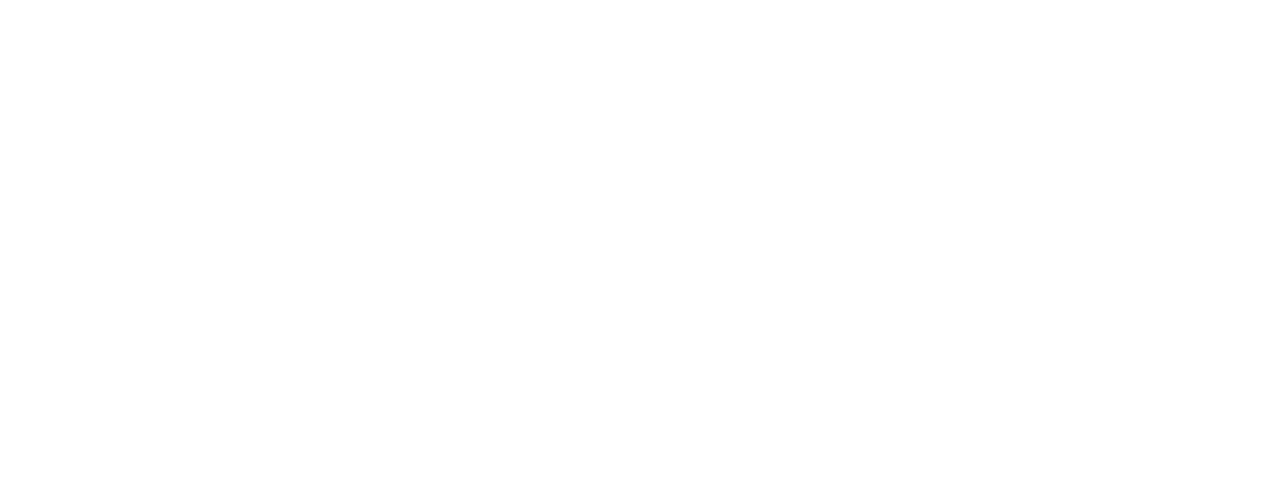
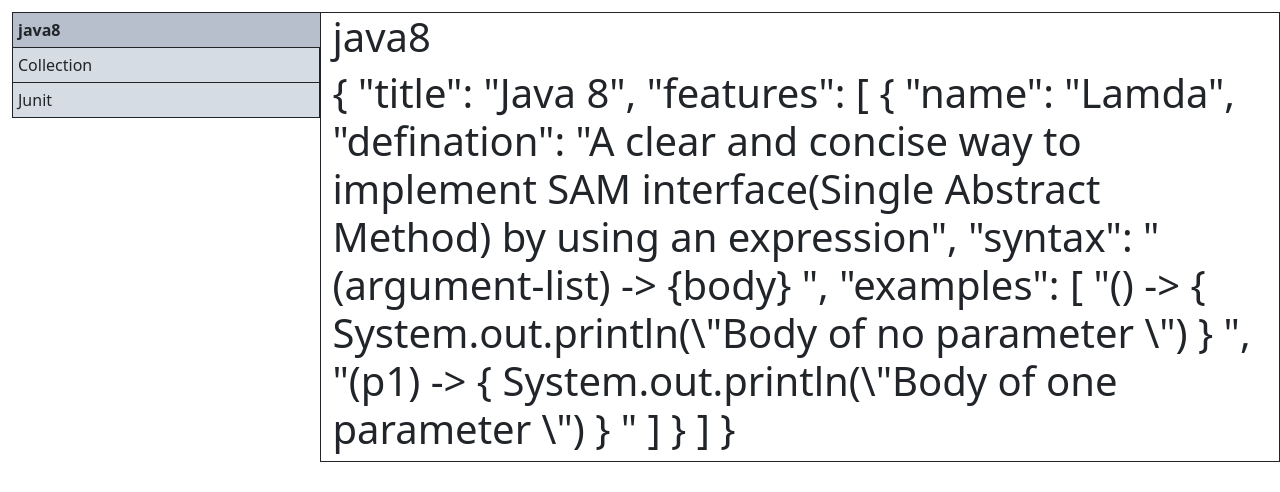
Before and after one commit to sashu123/JavaGoodCode, an Angular app: page / in a window 1280 px wide. Shown: the top 492 px of the page. Built offline with nearby package versions, Linux system fonts and the light colour scheme.

Commit message:
renamed files

```diff
--- a/src/app/app.component.html
+++ b/src/app/app.component.html
@@ -13,7 +13,7 @@
       </ul>
     </div>
     <div class="col-9">
-      <app-content-nav [concept]="currentConcept"></app-content-nav>
+      <app-overview [concept]="currentConcept"></app-overview>
     </div>
   </div>
 </div>
--- a/src/app/app.module.ts
+++ b/src/app/app.module.ts
@@ -4,7 +4,7 @@
 
 import { AppRoutingModule } from './app-routing.module';
 import { AppComponent } from './app.component';
-import { ContentNavComponent } from './overview/overview.component';
+import { OverviewComponent } from './overview/overview.component';
 import { HttpClientModule } from '@angular/common/http';
 
 import { Injector } from '@angular/core';
@@ -12,7 +12,7 @@
 
 export let InjectorInstance: Injector;
 @NgModule({
-  declarations: [AppComponent, ContentNavComponent, DataLoader],
+  declarations: [AppComponent, OverviewComponent, DataLoader],
   imports: [BrowserModule, FormsModule, AppRoutingModule, HttpClientModule],
   providers: [],
   bootstrap: [AppComponent],
--- a/src/app/overview/overview.component.ts
+++ b/src/app/overview/overview.component.ts
@@ -5,7 +5,7 @@
 import { Overview } from '../models/Overview';
 
 @Component({
-  selector: 'overview',
+  selector: 'app-overview',
   templateUrl: './overview.component.html',
   styleUrls: ['./overview.component.css'],
 })
```
